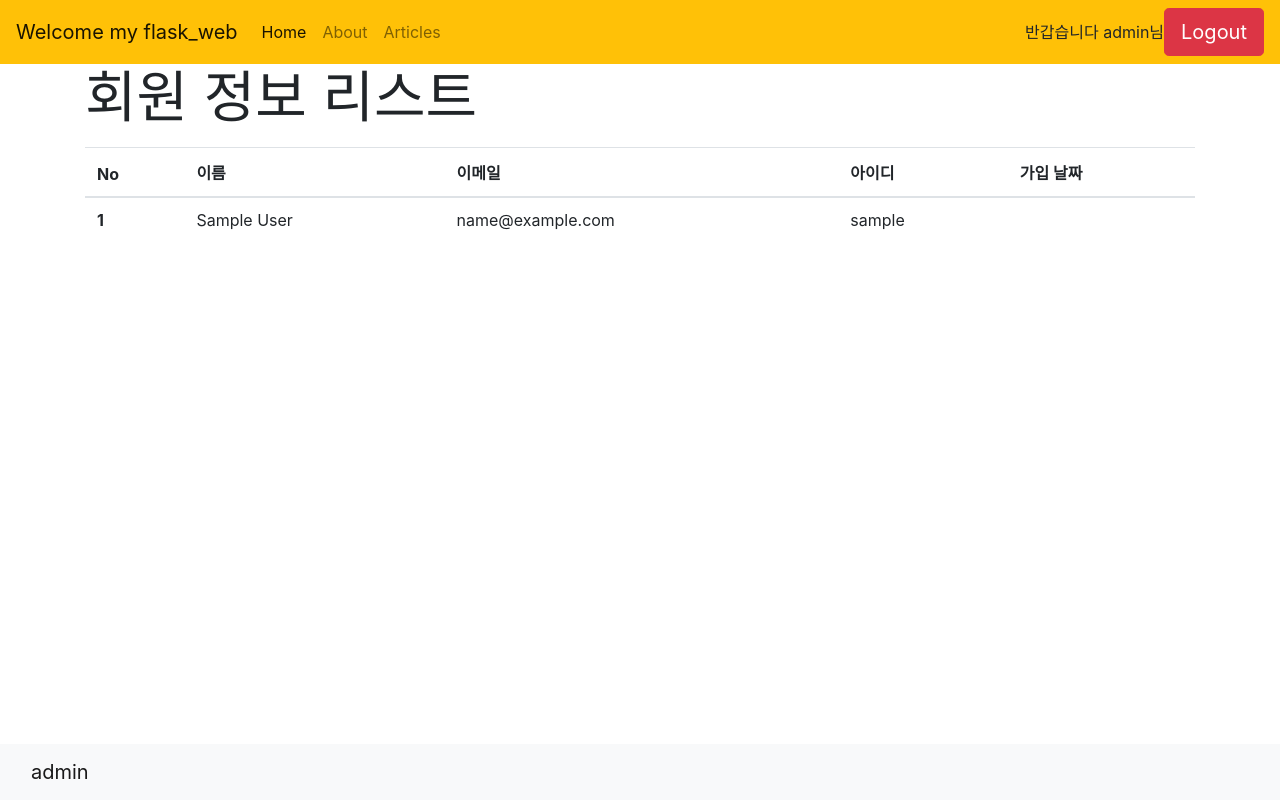
After one commit to zsunday/flask_userlists, a Flask app: page /admin in a window 1280 px wide. The commit adds this page. Run offline with Flask 2, Linux system fonts and the light colour scheme; the visitor is signed in with stand-in values (Sample User, id 1); tables that the repository leaves empty or names only in its code hold one stand-in row (values such as "Sample post").

Commit message:
finishing admin

```diff
--- a/app.py
+++ b/app.py
@@ -1,7 +1,8 @@
-from flask import Flask, render_template, redirect, request
+from flask import Flask, render_template, redirect, request, session
 from data import Articles
 import pymysql
 from passlib.hash import sha256_crypt
+from functools import wraps
 
 app = Flask(__name__)
 
@@ -14,41 +15,99 @@ db = pymysql.connect(
 
 cur = db.cursor()
 
+def is_loged_in(f):
+    @wraps(f)
+    def _wraps(*args, **kwargs):
+        if 'is_loged' in session :
+            return f(*args,**kwargs) #다음 함수로 넘어가게 해주는 기능
+        else:
+            return render_template('home.html')
+    return _wraps
+
+
 @app.route('/register', methods=['GET','POST'])
 def register():
-    name=request.form['name']
-    email=request.form['email']
-    password=request.form['password']
-    password_1 = sha256_crypt.encrypt("1234")
-    print(password_1)
-    print(sha256_crypt.verify("1234", password_1))
+    if request.method=='POST':
+        name=request.form['name']
+        email=request.form['email']
+        username=request.form['username']
+        password=request.form['password']
+        password = sha256_crypt.encrypt(password)
+        # print(password)
+        # print(sha256_crypt.verify("1234", password))
+        sql=f"SELECT email FROM users WHERE email='{email}' ;"
+        cur.execute(sql)
+        db.commit()
+        user_email=cur.fetchone()
+        if user_email==None:
+            query =f"INSERT INTO users (name , email , username, password) VALUES ('{name}', '{email}', '{username}' , '{password}');"
+            cur.execute(query)
+            db.commit()
+            return redirect('/') ###########################
+        else :
+            return redirect('/register')
+    else :
+        return render_template('register.html')
 
-    return "SUCCESS"
+@app.route('/login', methods=['GET', 'POST'])
+def login():
+    if request.method=='POST':
+        email=request.form['email']
+        password=request.form['password']
+        query=f"SELECT * FROM users WHERE email='{email}' ;"
+        cur.execute(query)
+        db.commit()
+        user=cur.fetchone()
 
+        if user==None :
+            return redirect('/login')
+
+        else :
+            if sha256_crypt.verify(password, user[4]) :
+                session['is_loged']=True
+                session['email']=user[2]
+                session['username']=user[3]
+                print(session)
+                return redirect('/')
+            else :
+                return redirect('/login')
+
+    else :
+        return render_template('login.html')
+
+@app.route('/logout')
+def logout():
+    session.clear()
+    return render_template('home.html')
 
 @app.route('/', methods=['GET', 'POST'])
+@is_loged_in
 def hello_world():
-    return render_template('home.html', name="HOME")
+    return render_template('home.html', user_name=session['username'])
 
 
 @app.route('/about', methods=['GET', 'POST'])
+@is_loged_in
 def about():
-    return render_template('about.html', name="ABOUT")
+    return render_template('about.html', user_name=session['username'])
 
 
 @app.route('/articles', methods=['GET', 'POST'])
+@is_loged_in
 def articles():
     # articles = Articles()
     query = 'SELECT * FROM topic ;'
     cur.execute(query)
     db.commit()
+
     articles = cur.fetchall()  # 조회
     print(articles)
-    return render_template("articles.html", articles=articles)
+    return render_template("articles.html", articles=articles, user_name=session['username'])
 
 
 # <> parameter 전달 하는 flask
 @app.route('/article/<id>', methods=['GET', 'POST'])
+@is_loged_in
 def article(id):
     # articles=Articles()
 
@@ -66,7 +125,7 @@ def article(id):
     if article == None:
         return redirect('/articles')
     else:
-        return render_template('article.html', article=article)
+        return render_template('article.html', article=article, user_name=session['username'])
 
 
 # @app.route('/add_article', methods=['GET'])
@@ -75,6 +134,7 @@ def article(id):
 
 
 @app.route('/add_article', methods=['GET','POST'])
+@is_loged_in
 def add_articles():
     if request.method=='POST' :
         title = request.form['title']
@@ -91,10 +151,11 @@ def add_articles():
         return redirect("/articles")
 
     else :
-        return render_template('add_article.html')
+        return render_template('add_article.html', user_name=session['username'])
 
 
 @app.route('/article/<id>/delete')
+@is_loged_in
 def delete_artice(id):
     query = f'DELETE FROM `gangnam`.`topic` WHERE id={id} ;'
     cur.execute(query)
@@ -103,6 +164,7 @@ def delete_artice(id):
     return redirect('/articles')
 
 @app.route('/article/<id>/edit', methods=['GET','POST'])
+@is_loged_in
 def edit_article(id):
     if request.method=='POST':
         title=request.form['title']
@@ -118,7 +180,24 @@ def edit_article(id):
         cur.execute(query)
         db.commit()
         article=cur.fetchone()
-        return render_template('edit_article.html',article=article)
+        return render_template('edit_article.html',article=article, user_name=session['username'])
+
+@app.route('/admin', methods=['GET','POST'])
+@is_loged_in
+def admin():
+    if session['username']=="admin" :
+        query="SELECT * FROM gangnam.users ;"
+        cur.execute(query)
+        db.commit()
+        members=cur.fetchall()
+        return render_template("admin.html", members=members, user_name=session['username'])
+
+    else :
+        message="관리자 권한입니다."
+        return render_template('home.html', message=message, user_name=session['username'])
+
+
 
 if __name__ == '__main__':
+    app.secret_key="gangnamStyle"
     app.run(debug=True)
--- a/templates/add_article.html
+++ b/templates/add_article.html
@@ -1,12 +1,12 @@
 {% extends 'layout.html' %}
 {% block body %}
 <div class="jumbotron">
-    <h1 class="display-4">ABOUT</h1>
+    <h1 class="display-4">ARTICLE</h1>
     <!DOCTYPE html>
     <html lang="ko">
     <head>
         <meta charset="UTF-8">
-        <title>HTML input tag</title>
+        <title>ARTICLE</title>
     </head>
     <body>
 
@@ -19,6 +19,6 @@
 
     </body>
     </html>
-    <a class="btn btn-primary btn-lg" href="#" role="button">Learn more</a>
+    <!-- <a class="btn btn-primary btn-lg" href="#" role="button">Learn more</a> -->
   </div>
 {% endblock %}
--- /dev/null
+++ b/templates/admin.html
@@ -0,0 +1,77 @@
+{% extends 'layout.html' %}
+{% block body %}
+
+<div class="container">
+    <h1 class="display-4">회원 정보 리스트</h1>
+    <table class="table">
+        <thead>
+          <tr>
+            <th scope="col">No</th>
+            <th scope="col">이름</th>
+            <th scope="col">이메일</th>
+            <th scope="col">아이디</th>
+            <th scope="col">가입 날짜</th>
+          </tr>
+        </thead>
+        <tbody>
+            <ul>
+                {% for member in members %}
+                <tr>
+                  <th scope="row">{{member[0]}}</th>
+                  <td>{{member[1]}}</td>
+                  <td>{{member[2]}}</td>
+                  <td>{{member[3]}}</td>
+                  <td>{{member[5]}}</td>
+                </tr>
+                {% endfor %}
+              </ul>
+        </tbody>
+      </table>
+</body>
+</html>
+    </p>
+  </div>
+<!-- <div class="jumbotron">
+    <h1 class="display-4">회원 정보 리스트</h1>
+    <p>
+      <table>
+        <thead>
+            <tr>
+                <th>No</th>
+                <th>이름</th>
+                <th>이메일</th>
+                <th>USER NAME</th>
+                <th>가입날짜</th>
+            </tr>
+        </thead>
+        <tbody>
+          <ul>
+            {% for member in members %}
+            <tr>
+              <td>{{member[0]}}</td>
+              <td>{{member[1]}}</td>
+              <td>{{member[2]}}</td>
+              <td>{{member[3]}}</td>
+              <td>{{member[5]}}</td>
+            </tr>
+            {% endfor %}
+          </ul>
+
+        </tbody>
+        <tfoot>
+            <tr>
+                <th>No</th>
+                <th>이름</th>
+                <th>이메일</th>
+                <th>USER NAME</th>
+                <th>가입날짜</th>
+            </tr>
+        </tfoot>
+	</table>
+
+</body>
+</html>
+    </p>
+  </div> -->
+
+{% endblock %}
--- a/templates/includes/_navbar.html
+++ b/templates/includes/_navbar.html
@@ -15,5 +15,19 @@
           <a class="nav-link" href="/articles">Articles</a>
         </li>
       </ul>
+      <nav class="navbar fixed-bottom navbar-light bg-light">
+        <div class="container-fluid">
+          <a class="navbar-brand" href="/admin">admin</a>
+        </div>
+      </nav>
+      {% if user_name %}
+      <span>반갑습니다 {{user_name}}님</span>
+      <a class="btn btn-danger btn-lg" href="/logout" role="button">Logout</a>
+      {% else %}
+      <span>게스트입니다</span>
+      <a class="btn btn-danger btn-lg" href="/login" role="button">SignIn</a>
+      <a class="btn btn-success btn-lg" href="/register" role="button">SignUp</a>
+      {% endif %}
+
     </div>
   </nav>
```
Also changed, not shown: templates/home.html (+9 -0 lines), templates/login.html (added, +23 -0 lines), templates/register.html (added, +25 -0 lines).
